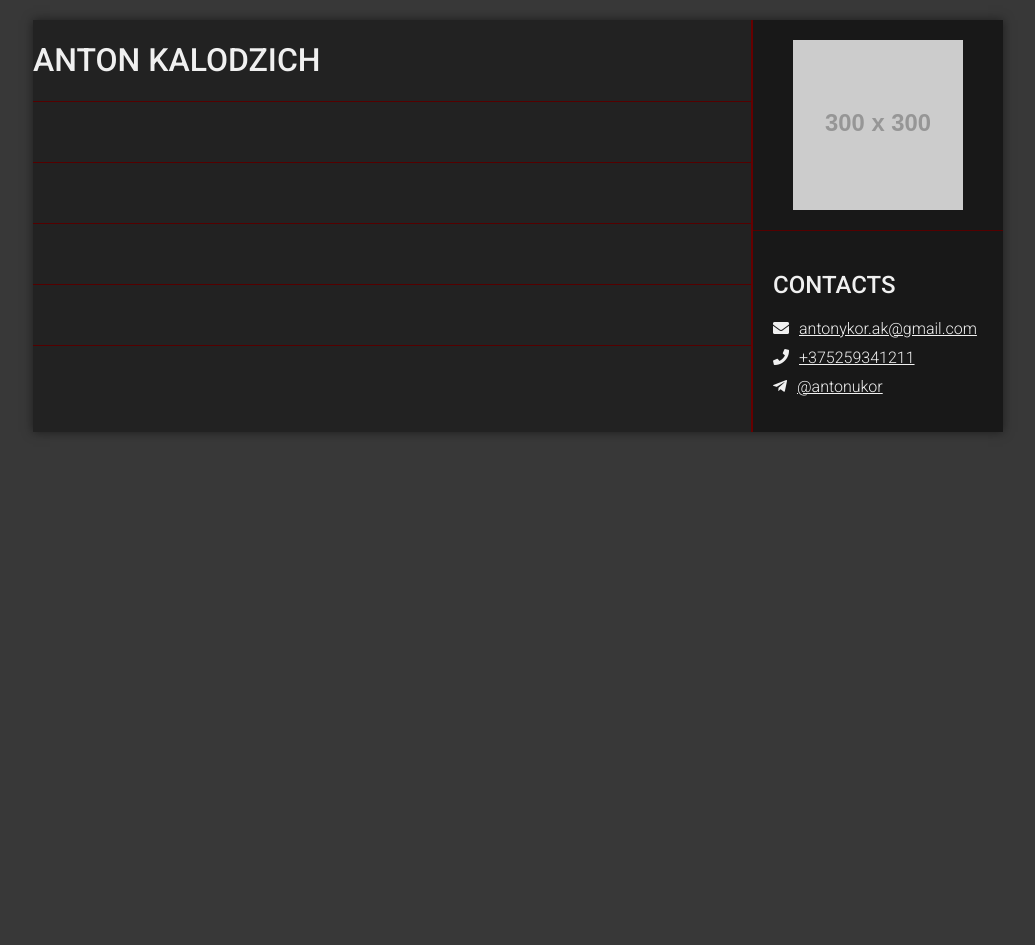
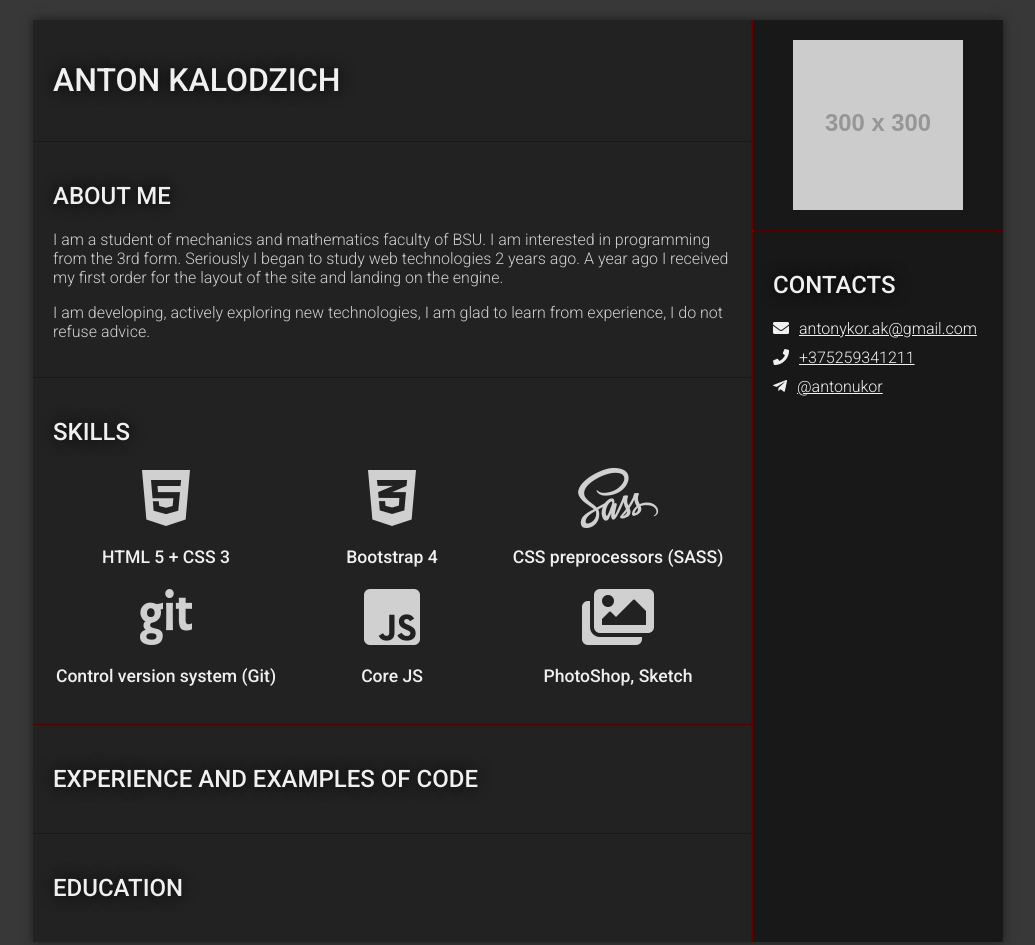
Before and after one commit to AntonyKor/rsschool-codejam1-cv, a plain HTML site: page index.html in a window 1280 px wide. Shown: the whole page, without its empty margins (122-1157 px from the left). Before the commit the page ends 800 px from the top, so only its background shows below. Drawn offline with Linux system fonts and the light colour scheme; placeholder pictures from the web are drawn by us.

Commit message:
add feature: add about me and skills

```diff
--- a/css/styles.css
+++ b/css/styles.css
@@ -4,7 +4,7 @@ body {
   font-family: "Roboto", "Arial", sans-serif;
   font-size: 16px;
   background-color: #383838;
-  color: #f0f0f0;
+  color: #d0d0d0;
   font-weight: 300;
 }
 
@@ -33,9 +33,21 @@ section {
   padding: 20px;
 }
 
+header {
+  padding: 20px;
+}
+
 h1, h2 {
   font-weight: 500;
   text-transform: uppercase;
+  text-shadow: 0 0 15px #000;
+  color: #f0f0f0;
+}
+
+h3 {
+  font-weight: 500;
+  color: #f0f0f0;
+  font-size: 1.1em;
 }
 
 a {
@@ -45,7 +57,7 @@ a {
 
 a:hover {
   color: #600;
-  text-shadow: 0 0 2px #ffffff40;
+  text-shadow: 0 0 3px #000;
 }
 
 .photo {
@@ -67,3 +79,14 @@ a:hover {
 .contacts i {
   margin-right: 10px;
 }
+
+.skills-grid {
+  display: grid;
+  grid-template-columns: 1fr 1fr 1fr;
+
+  text-align: center;
+}
+
+.skills-grid i {
+  font-size: 4em;
+}
--- a/index.html
+++ b/index.html
@@ -28,19 +28,44 @@
         <h1>Anton Kalodzich</h1>
       </header>
       <section>
-        <h2></h2>
+        <h2>About me</h2>
+        <p>I am a student of mechanics and mathematics faculty of BSU. I am interested in programming from the 3rd form. Seriously I began to study web technologies 2 years ago. A year ago I received my first order for the layout of the site and landing on the engine.</p>
+        <p>I am developing, actively exploring new technologies, I am glad to learn from experience, I do not refuse advice.</p>
       </section>
       <section>
-        <h2></h2>
+        <h2>Skills</h2>
+        <div class="skills-grid">
+          <div>
+            <i class="fab fa-html5"></i>
+            <h3>HTML 5 + CSS 3</h3>
+          </div>
+          <div>
+            <i class="fab fa-css3-alt"></i>
+            <h3>Bootstrap 4</h3>
+          </div>
+          <div>
+            <i class="fab fa-sass"></i>
+            <h3>CSS preprocessors (SASS)</h3>
+          </div>
+          <div>
+            <i class="fab fa-git"></i>
+            <h3>Control version system (Git)</h3>
+          </div>
+          <div>
+            <i class="fab fa-js-square"></i>
+            <h3>Core JS</h3>
+          </div>
+          <div>
+            <i class="fas fa-images"></i>
+            <h3>PhotoShop, Sketch</h3>
+          </div>
+        </div>
       </section>
       <section>
-        <h2></h2>
+        <h2>Experience and examples of code</h2>
       </section>
       <section>
-        <h2></h2>
-      </section>
-      <section>
-        <h2></h2>
+        <h2>Education</h2>
       </section>
     </main>
   </div>
```
